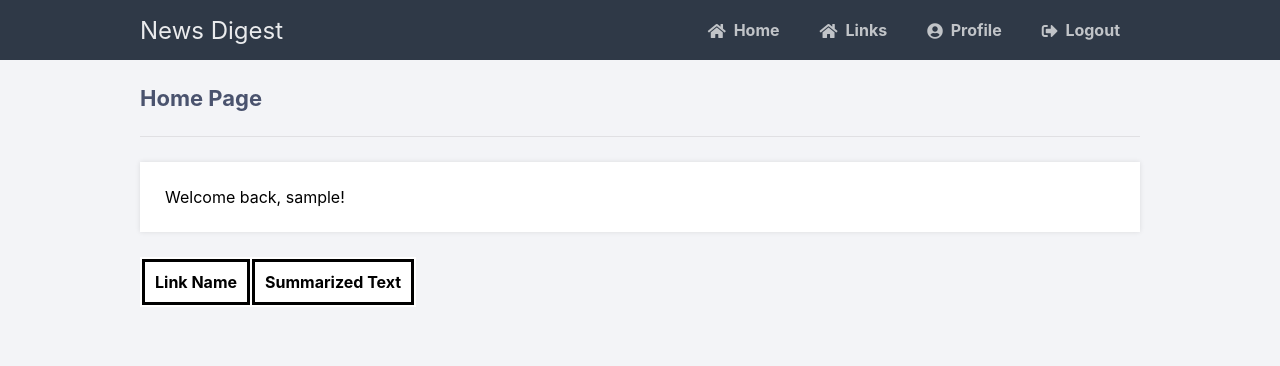
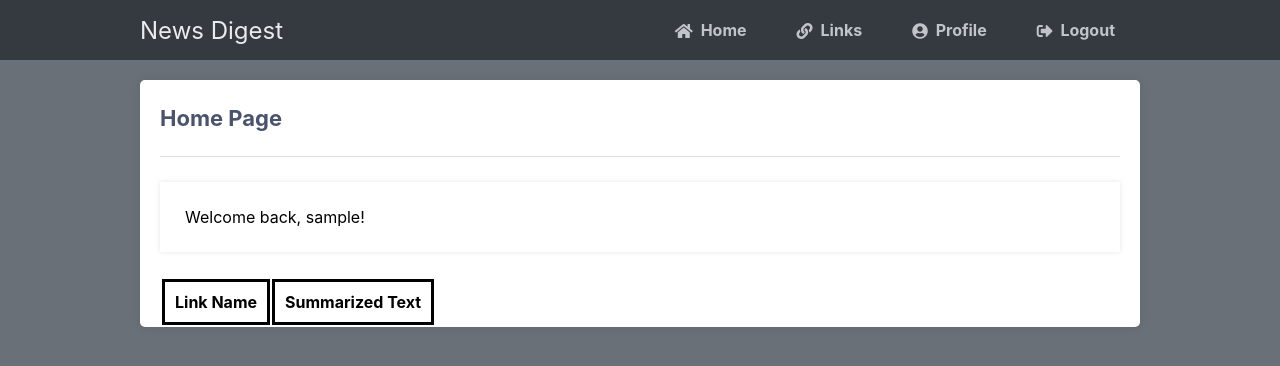
Before and after one commit to Pradster02/NewsDigest, a Flask app: page /pythonlogin/home in a window 1280 px wide. Shown: the top 366 px of the page. Run offline with Flask 3, Linux system fonts and the light colour scheme; the visitor is signed in with stand-in values (Sample User, id 1); data that the repository does not hold is empty; some libraries are stand-ins or nearby versions.

Commit message:
Update layout.html

```diff
--- a/templates/layout.html
+++ b/templates/layout.html
@@ -5,13 +5,49 @@
     <title>{% block title %}{% endblock %}</title>
     <link rel="stylesheet" href="{{ url_for('static', filename='style.css') }}">
     <link rel="stylesheet" href="https://use.fontawesome.com/releases/v5.7.1/css/all.css">
+    <style>
+        body {
+            font-family: Arial, sans-serif;
+            margin: 0;
+            padding: 0;
+            background-color: #697077; /* Light gray background */
+        }
+        .navtop {
+            background-color: #343a40; /* Dark background for navigation bar */
+            color: #fff; /* White text */
+            padding: 10px 0;
+        }
+        .navtop div {
+            max-width: 1200px;
+            margin: auto;
+            text-align: center;
+        }
+        .navtop a {
+            color: #fff; /* White text */
+            text-decoration: none;
+            padding: 10px 15px;
+            margin: 0 5px;
+            border-radius: 5px;
+        }
+        .navtop a:hover {
+            background-color: #495057; /* Darker background on hover */
+        }
+        .content {
+            max-width: 1200px;
+            margin: 20px auto;
+            padding: 0 20px;
+            background-color: #fff; /* White content background */
+            border-radius: 5px;
+            box-shadow: 0 0 10px rgba(0, 0, 0, 0.1); /* Subtle shadow */
+        }
+    </style>
 </head>
-	<body class="loggedin">
+<body>
 <nav class="navtop">
     <div>
         <h1>News Digest</h1>
         <a href="{{ url_for('home') }}"><i class="fas fa-home"></i>Home</a>
-				<a href="{{ url_for('links') }}"><i class="fas fa-home"></i>Links</a>
+        <a href="{{ url_for('links') }}"><i class="fas fa-link"></i>Links</a>
         <a href="{{ url_for('profile') }}"><i class="fas fa-user-circle"></i>Profile</a>
         <a href="{{ url_for('logout') }}"><i class="fas fa-sign-out-alt"></i>Logout</a>
     </div>
```
Lines whose indentation alone changed are shown as unchanged.
